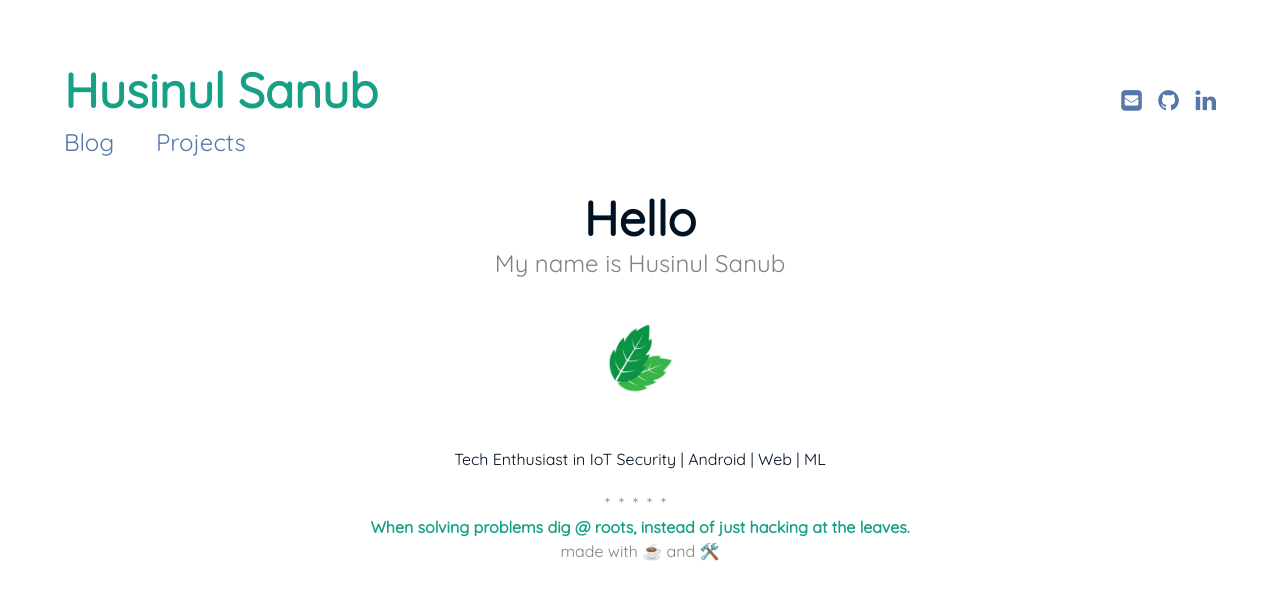
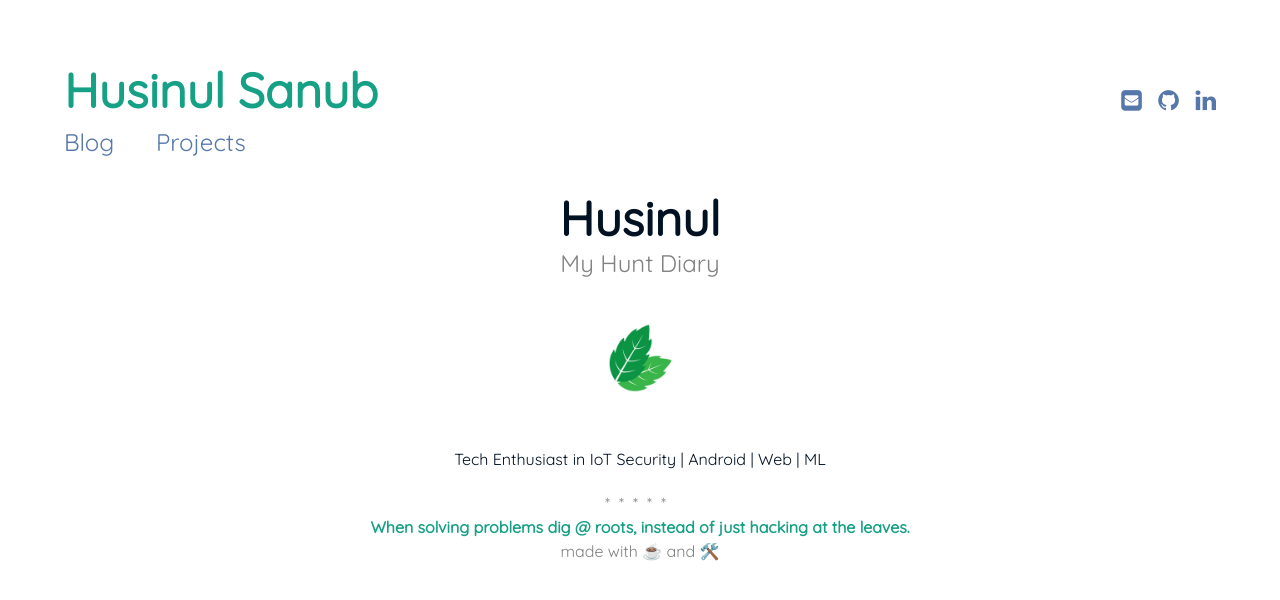
Before and after one commit to husinul/husinul.github.io, a Jekyll site: the page built from index.md, in a window 1280 px wide. Shown: the top 600 px of the page. Built offline with Jekyll 4.4.1, drawn with Linux system fonts in a browser that asks for light colours.

Commit message:
Update index.md

```diff
--- a/index.md
+++ b/index.md
@@ -1,7 +1,7 @@
 ---
 layout: page
-title: Hello
-subtitle: My name is Husinul Sanub
+title: Husinul
+subtitle: My Hunt Diary
 sitemap:
   priority: 0.9
 ---
```
